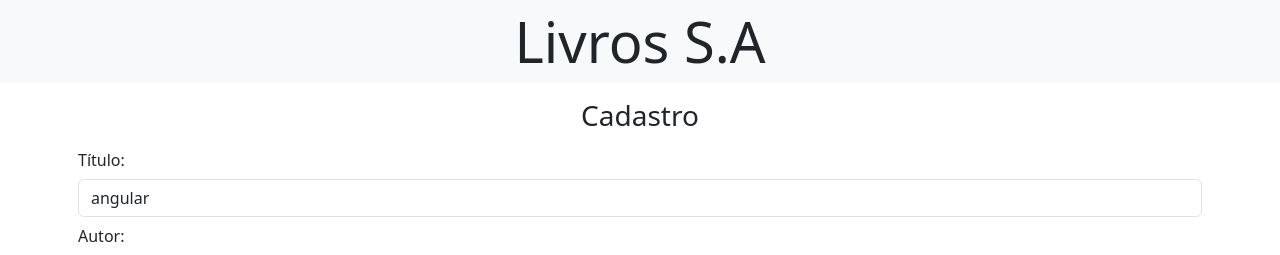
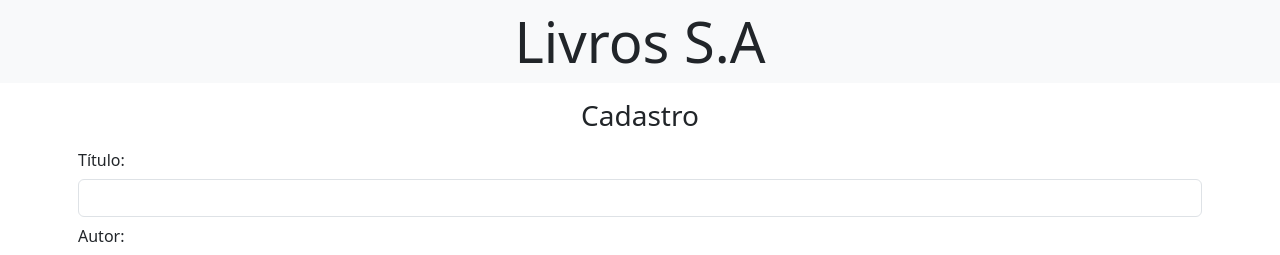
Before and after one commit to clararicioni/bootcampdev-angular-book, an Angular app: page / in a window 1280 px wide. Shown: the top 255 px of the page. Built offline with nearby package versions, Linux system fonts and the light colour scheme.

Commit message:
:sparkles: feat: event emitter

```diff
--- a/src/app/components/book/book.component.html
+++ b/src/app/components/book/book.component.html
@@ -23,7 +23,7 @@
         </div>
         <div class="row mt-3">
             <div>
-                <button class="btn btn-primary">Salvar</button>
+                <button class="btn btn-primary" (click)="save()">Salvar</button><!-- EventBinding -->
             </div>
         </div>
     </form>
--- a/src/app/components/book/book.component.ts
+++ b/src/app/components/book/book.component.ts
@@ -1,6 +1,7 @@
-import { Component, Input } from '@angular/core';
+import { Component, Input, Output } from '@angular/core';
 import { FormsModule } from '@angular/forms';
 import { Book } from "../../book"
+import { EventEmitter } from '@angular/core';
 @Component({
   selector: 'app-book',
   imports: [FormsModule],
@@ -8,6 +9,13 @@ import { Book } from "../../book"
   styleUrl: './book.component.css'
 })
 export class BookComponent {
-  @Input()
+  @Input() //o input é do pai para o filho
   bookFilho : Book = {} as Book; //no TS precisa declarar que o objeto criado é do tipo Book ao inicializa-lo
+
+  @Output() //o output é do filho para o pai
+  saveEmitter = new EventEmitter();
+
+  save(){
+    this.saveEmitter.emit();
+  }
 }
--- a/src/app/components/books/books.component.html
+++ b/src/app/components/books/books.component.html
@@ -1,4 +1,4 @@
-<app-book [bookFilho]="bookPai"></app-book> <!-- entre aspas, está o book do componente pai. Entre colchetes, o input do componente filho. -->
+<app-book [bookFilho]="newBook" (saveEmitter)="saveBook()"></app-book> <!-- entre aspas, está o book do componente pai. Entre colchetes, o input do componente filho. -->
 <div class="container text-center p-2">
     <h3 class="mt-2">Livros Cadastrados</h3>
     <table class="table">
--- a/src/app/components/books/books.component.ts
+++ b/src/app/components/books/books.component.ts
@@ -11,12 +11,16 @@ import { BookComponent } from "../book/book.component";
   styleUrl: './books.component.css'
 })
 export class BooksComponent {
-  bookPai: Book = {
-    title:"angular"
-  } as Book; //vou passar esse objeto book do componente pai para o componente filho.
+  newBook: Book = {} as Book; //vou passar esse objeto book do componente pai para o componente filho.
   books: Book[] = [
     { id: 1, title: "Java 24 horas", author: "Albert Einstein", price: 40.00 },
     { id: 2, title: "Programação linear 24 horas", author: "Ana Carolina", price: 60.00 },
     { id: 3, title: "POO 24 horas", author: "Dimas Cardoso", price: 45.00 }
   ];
+
+  saveBook(){
+    this.newBook.id = this.books.length + 1;
+    this.books.push(this.newBook); //o objeto book é adicionado ao array
+    this.newBook = {} as Book; //para limpar o formulario, cria um novo objeto Book após salvar
+  }
 }
```
